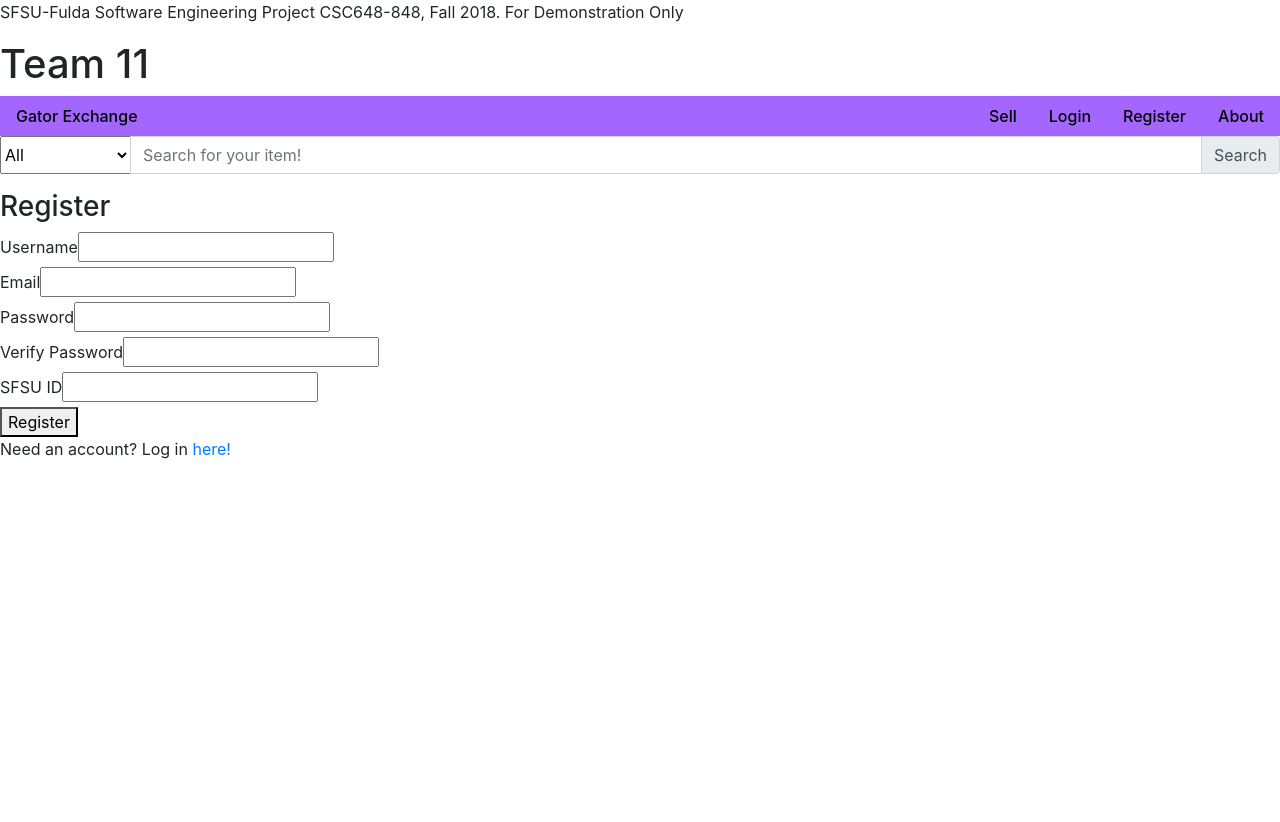
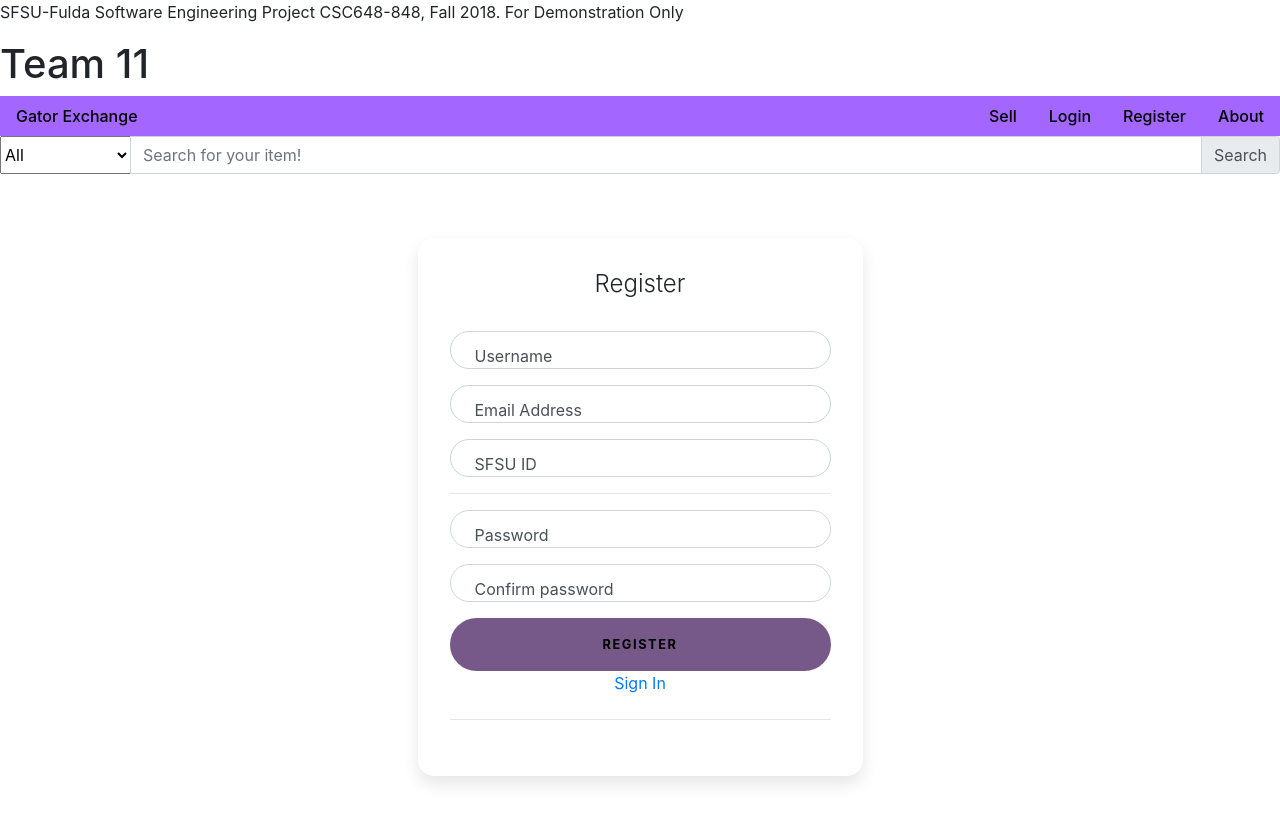
Before and after one commit to mattbho/Gator-Exchange, a React (Create React App) app in the folder client/: page /Register in a window 1280 px wide. Before the commit the page ends 800 px from the top, so only its background shows below. Built offline with nearby package versions, Linux system fonts and the light colour scheme.

Commit message:
login and register styling added

```diff
--- a/client/src/App.js
+++ b/client/src/App.js
@@ -6,6 +6,9 @@ import "./styling/navbar.css";
 import "./styling/errorpage.css";
 import "./styling/homepage.css";
 import "./styling/details.css";
+import "./styling/register.css";
+import "./styling/login.css";
+
 
 import NavBar from "./pages/components/navbar";
 import SearchBar from "./pages/components/searchbar";
@@ -17,7 +20,7 @@ import PostDetails from "./pages/PostDetails";
 import SearchResults from "./pages/components/search-results";
 import SellForm from "./pages/components/sell-form";
 import Login from "./pages/components/login";
-import Register from "./pages/components/register"
+import Register from "./pages/components/register";
 
 class App extends Component {
   render() {
--- a/client/src/pages/components/login.jsx
+++ b/client/src/pages/components/login.jsx
@@ -4,32 +4,63 @@ class Login extends Component {
   state = {};
   render() {
     return (
-      <div>
-        <h3>Login</h3>
-        <form>
-          <div>
-            <label>Username/Email</label>
-            <input type="text" name="Username" required />
+      <body className="my-login-page">
+	    <section className="h-100">
+		  <div className="container h-100">
+			  <div className="row justify-content-md-center h-100">
+				  <div className="card-wrapper">
+					  <div className="card fat">
+						  <div className="card-body">
+							<h4 className="card-title">Login</h4>
+							{/* Requires validation still needs to be done */}
+							<form method="POST" className="my-login-validation" novalidate="">
+								  <div className="form-group">
+									  <label for="email">E-Mail Address</label>
+									  <input id="email" type="email" className="form-control" name="email" required autofocus></input>
+									      <div className="invalid-feedback">
+									      	Email is invalid
 									      </div>
-          <div>
-            <label>Password</label>
-            <input type="text" name="Password" required />
 								  </div>
-        </form>
-        <div>
-          <p>
-            Need an account? Register
+									{/* Requires forget password still needs to be  */}
+								  <div className="form-group">
+									    <label for="password">Password
+										  <a href="forgot.html" className="float-right">
+											  Forgot Password?
+									    	</a>
+									    </label>
+									    <input id="password" type="password" className="form-control" name="password" required data-eye></input>
+								          <div className="invalid-feedback">
+								    	        Password is required
+							    	      </div>
+								  </div>
+
+								<div className="form-group m-0">
+									<button type="submit" className="btn btn-block">
+										Login
+									</button>
+								</div>
+                <div className = "d-block text-center mt-8 medium"> Need an Account?
 								    <Link
                         to={{
                         pathname: "/Register"
                         }}
                         >
                         {" "}
-              here!
+                        Register
                     </Link>
-          </p>
+                </div>
+							</form>
 						</div>
 					</div>
+				</div>
+			</div>
+		</div>
+	</section>
+
+	<script src="js/jquery.min.js"></script>
+	<script src="bootstrap/js/bootstrap.min.js"></script>
+	<script src="js/my-login.js"></script>
+</body>
     );
   }
 }
--- a/client/src/pages/components/register.jsx
+++ b/client/src/pages/components/register.jsx
@@ -4,45 +4,56 @@ class Register extends Component {
   state = {};
   render() {
     return (
-      <div>
-        <h3>Register</h3>
-        <form>
-          <div>
-            <label>Username </label>
-            <input type="text" name="Username" />
+          <div className="container">
+            <div className="row">
+              <div className="col-lg-8 col-xl-5 mx-auto">
+                <div className="card card-signin flex-row my-5">
+                  <div className="card-body">
+                    <h5 className="card-title text-center">Register</h5>
+                    {/* Form register */}
+                    <form className="form-signin">
+                      <div className="form-label-group">
+                          <input type="text" id="inputUserame" class="form-control" placeholder="Username" required autofocus ></input>
+                          <label for="inputUserame">Username</label>
                       </div>
-          <div>
-            <label>Email </label>
-            <input type="email" name="Email" />
+                      <div className="form-label-group">
+                          <input type="email" id="inputEmail" class="form-control" placeholder="Email address" required></input>
+                          <label for="inputEmail">Email Address</label>
                       </div>
-          <div>
-            <label>Password </label>
-            <input type="password" name="Password" />
+                      <div className="form-label-group">
+                          <input type="number" id="inputID" class="form-control" placeholder="SFSU ID" required></input>
+                          <label for="inputID">SFSU ID</label>
                       </div>
-          <div>
-            <label>Verify Password </label>
-            <input type="password" name="Password" />
+
+                      <hr></hr>
+
+                        <div className="form-label-group">
+                          <input type="password" id="inputPassword" class="form-control" placeholder="Password" required></input>
+                          <label for="inputPassword">Password</label>
                         </div>
-          <div>
-            <label>SFSU ID </label>
-            <input type="number" name="sfsu-id" />
+
+                        <div className="form-label-group">
+                          <input type="password" id="inputConfirmPassword" class="form-control" placeholder="Confirm Password" required></input>
+                          <label for="inputConfirmPassword">Confirm password</label>
                         </div>
-          <button type="submit">Register</button>
-        </form>
-        <div>
-          <p>
-            Need an account? Log in
+
+                        <button className="btn btn-lg btn-block text-uppercase" type="submit">Register</button>
                         <Link
                           to={{
                            pathname: "/Login"
                            }}
                           >
                            {" "}
-              here!
+                           <div className = "d-block text-center mt-8 medium">Sign In </div>
                         </Link>
-          </p>
+                        <hr class="my-4"></hr>
+                    </form>
                  </div>
               </div>
+            </div>
+          </div>
+        </div>
+
     );
   }
 }
--- /dev/null
+++ b/client/src/styling/login.css
@@ -0,0 +1,80 @@
+/* ======== Login ======== */
+
+
+
+.card-title{
+    text-align: center;
+}
+.my-login-page .brand {
+	width: 90px;
+	height: 90px;
+	overflow: hidden;
+	border-radius: 50%;
+	margin: 0 auto;
+	margin: 40px auto;
+	box-shadow: 0 4px 8px rgba(0,0,0,.05);
+	position: relative;
+	z-index: 1;
+}
+
+.my-login-page .brand img {
+	width: 100%;
+}
+
+.my-login-page .card-wrapper {
+	width: 400px;
+}
+
+.my-login-page .card {
+	border-color: transparent;
+	box-shadow: 0 4px 8px rgba(0,0,0,.05);
+}
+
+.my-login-page .card.fat {
+	padding: 10px;
+}
+
+.my-login-page .card .card-title {
+	margin-bottom: 30px;
+}
+
+.my-login-page .form-control {
+    font-size: 50%;
+    border-radius: 5rem;
+    letter-spacing: .1rem;
+    font-weight: bold;
+    padding: 1rem;
+    transition: all 0.2s;
+}
+
+.my-login-page .form-group label {
+	width: 100%;
+}
+
+.my-login-page .btn.btn-block {
+	padding: 12px 10px;
+}
+
+
+.my-login-page .footer {
+	margin: 40px 0;
+	color: #888;
+	text-align: center;
+}
+
+@media screen and (max-width: 425px) {
+	.my-login-page .card-wrapper {
+		width: 90%;
+		margin: 0 auto;
+	}
+}
+
+@media screen and (max-width: 320px) {
+	.my-login-page .card.fat {
+		padding: 0;
+	}
+
+	.my-login-page .card.fat .card-body {
+		padding: 15px;
+	}
+}
--- /dev/null
+++ b/client/src/styling/register.css
@@ -0,0 +1,105 @@
+/* ======== Register ======== */
+
+:root {
+    --input-padding-x: 1.5rem;
+    --input-padding-y: .75rem;
+  }
+
+
+  .card-signin {
+    border: 0;
+    border-radius: 1rem;
+    box-shadow: 0 0.5rem 1rem 0 rgba(0, 0, 0, 0.1);
+    overflow: hidden;
+  }
+
+  .card-signin .card-title {
+    margin-bottom: 2rem;
+    font-weight: 300;
+    font-size: 1.5rem;
+  }
+
+  .card-signin .card-img-left {
+    width: 20%;
+  }
+
+  .card-signin .card-body {
+    padding: 2rem;
+  }
+
+  .form-signin {
+    width: 100%;
+  }
+
+  .form-signin .btn {
+    font-size: 80%;
+    border-radius: 5rem;
+    letter-spacing: .1rem;
+    font-weight: bold;
+    padding: 1rem;
+    transition: all 0.2s;
+  }
+
+  .form-label-group {
+    position: relative;
+    margin-bottom: 1rem;
+  }
+
+  .form-label-group input {
+    border-radius: 2rem;
+  }
+
+  .form-label-group>input,
+  .form-label-group>label {
+    padding: var(--input-padding-y) var(--input-padding-x);
+  }
+
+  .form-label-group>label {
+    position: absolute;
+    top: 0;
+    left: 0;
+    display: block;
+    width: 100%;
+    margin-bottom: 0;
+    /* Override default `<label>` margin */
+    line-height: 1.5;
+    color: #495057;
+    border: 1px solid transparent;
+    border-radius: .25rem;
+    transition: all .1s ease-in-out;
+  }
+
+  .form-label-group input::-webkit-input-placeholder {
+    color: transparent;
+  }
+
+  .form-label-group input:-ms-input-placeholder {
+    color: transparent;
+  }
+
+  .form-label-group input::-ms-input-placeholder {
+    color: transparent;
+  }
+
+  .form-label-group input::-moz-placeholder {
+    color: transparent;
+  }
+
+  .form-label-group input::placeholder {
+    color: transparent;
+  }
+
+  .form-label-group input:not(:placeholder-shown) {
+    padding-top: calc(var(--input-padding-y) + var(--input-padding-y) * (2 / 3));
+    padding-bottom: calc(var(--input-padding-y) / 3);
+  }
+
+  .form-label-group input:not(:placeholder-shown)~label {
+    padding-top: calc(var(--input-padding-y) / 3);
+    padding-bottom: calc(var(--input-padding-y) / 3);
+    font-size: 12px;
+    color: #777;
+  }
+  .btn{
+    background-color:rgba(106, 73, 126, 0.911);
+  }
```
Also changed, not shown: client/src/App.css (+0 -32 lines), package.json (+7 -1 lines), 1 other file (tests, documents, lock files or other folders). Lines whose indentation alone changed are shown as unchanged.
